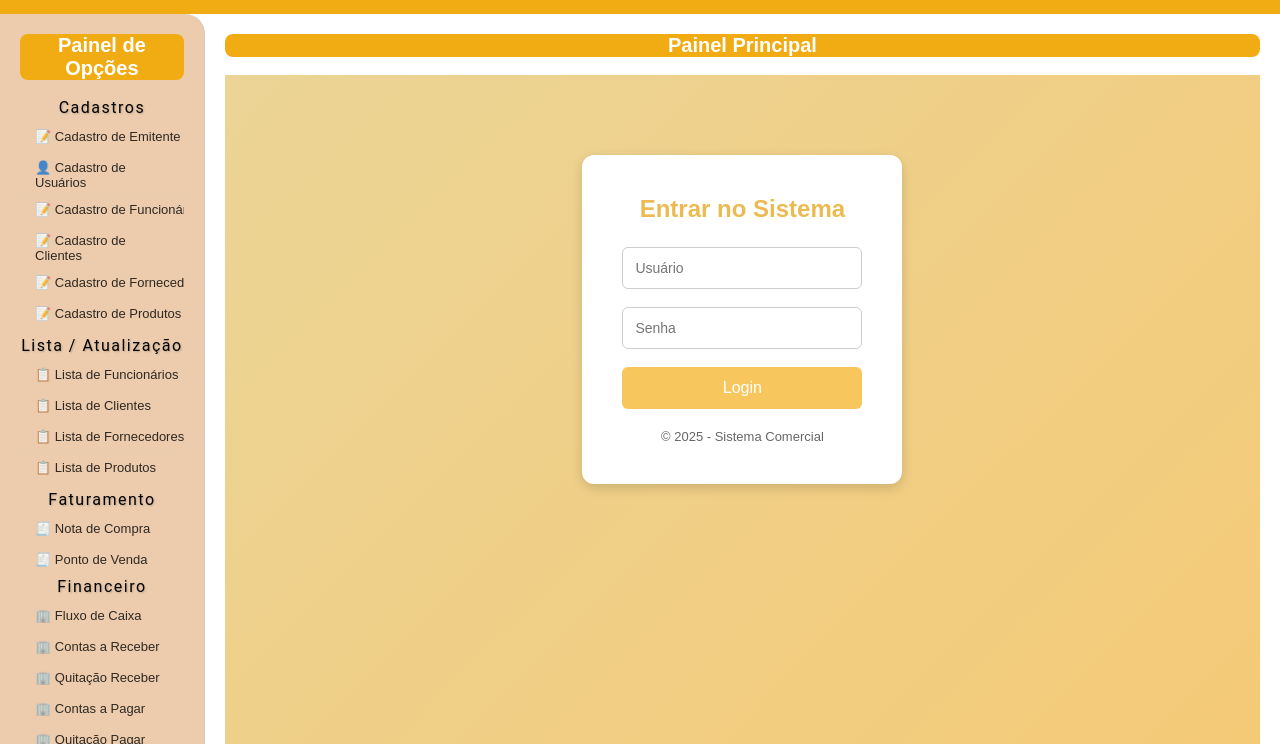
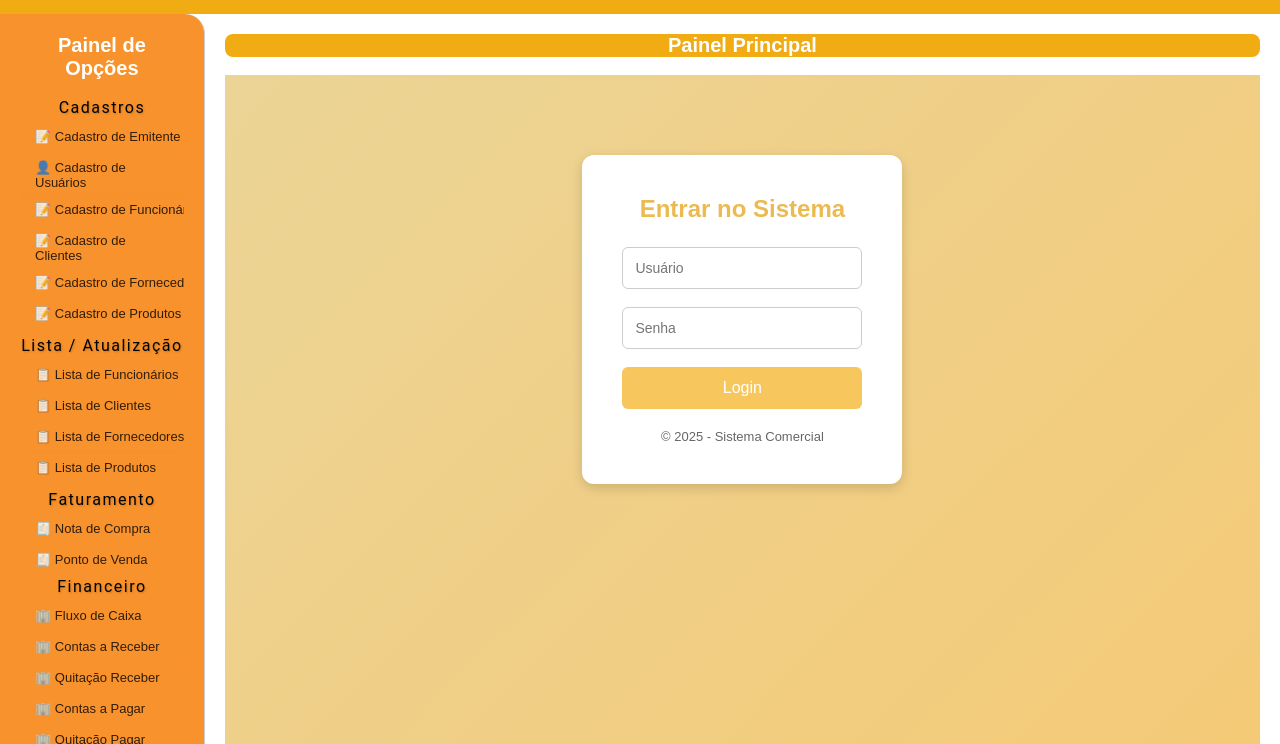
Before and after one commit to LuisGimon1972/ProyectoPdvPG, a plain HTML site: page public/index.html in a window 1280 px wide. Shown: the part 56-800 px from the top of the page. Drawn offline with Linux system fonts and the light colour scheme; no server answers.

Commit message:
Ajuste da cor

```diff
--- a/public/estilo.css
+++ b/public/estilo.css
@@ -28,7 +28,7 @@ header {
 .painel-esquerdo {
   width: 16%;
   height: 220%;
-  background-color: #ecccad;
+  background-color: #f8922c;
   padding: 20px;
   border-right: 1px solid #ccc;
   border-radius: 0 20px 20px 0;
@@ -88,7 +88,7 @@ select {
 }
 
 .botao-blue {
-  background-color: #ecccad;
+  background-color: #f8922c;
   color: black;
   padding: 10px 20px;
   padding-left: 15px;
@@ -311,7 +311,6 @@ input[type=number]::-webkit-inner-spin-button {
   font-weight: 400;
   font-size: 16px;
   letter-spacing: 1.5px;
-  /*text-transform: uppercase;*/
   margin-bottom: 1px;
   text-shadow: 1px 1px 2px rgba(0,0,0,0.2);
   transition: transform 0.3s ease, text-shadow 0.3s ease;
--- a/public/index.html
+++ b/public/index.html
@@ -29,7 +29,7 @@
   <div class="layout">
     <!-- Painel Esquerdo -->
     <div class="painel-esquerdo">
-            <h1 style="font-family: Arial, sans-serif; font-size: 20px; text-align: center; background-color: #f1ab13; color: white; border-radius: 8px;">
+            <h1 style="font-family: Arial, sans-serif; font-size: 20px; text-align: center; background-color: #f8922c; color: white; border-radius: 8px;">
          Painel de Opções
       </h1><br>
 
```
